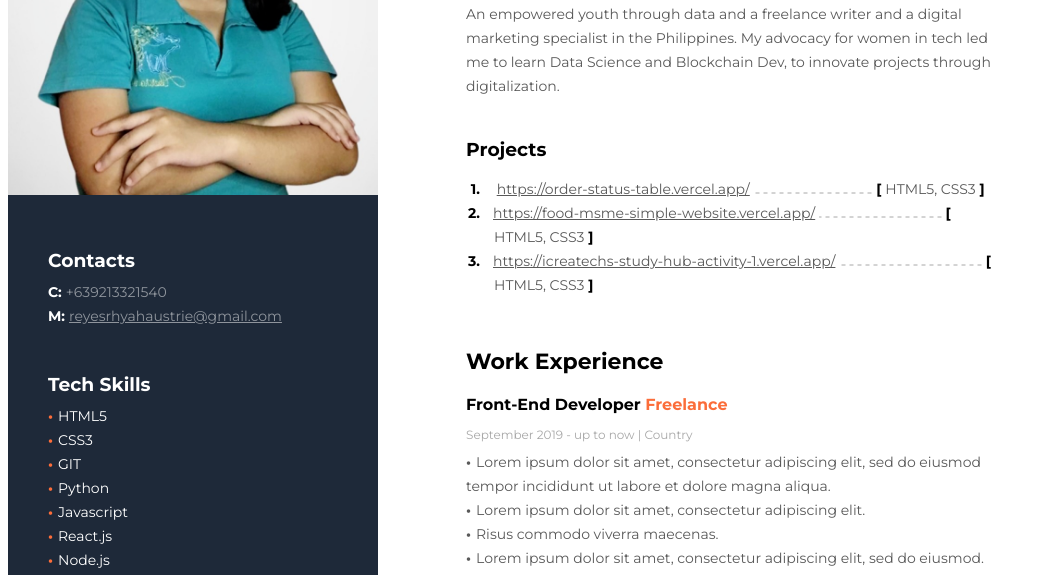
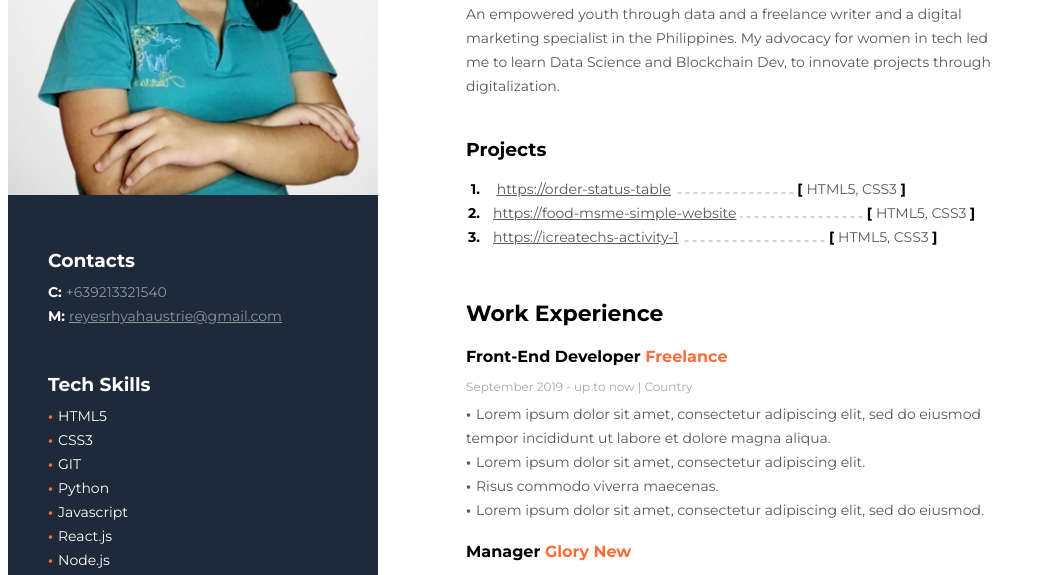
Before and after one commit to reyesrhyahaustrie/GoIT-Coding-Challenge-Homeworks, a plain HTML site: page RESUME PROJECT/index.html in a window 1280 px wide. Shown: the part 223-798 px from the top of the page, without its empty margins (0-1046 px from the left). Drawn offline with Linux system fonts and the light colour scheme.

Commit message:
Day 6 Commit

```diff
--- a/RESUME PROJECT/index.html
+++ b/RESUME PROJECT/index.html
@@ -72,7 +72,7 @@
         <ol>
             <li>
                 <a href="https://order-status-table.vercel.app/"
-                target="_blank">https://order-status-table.vercel.app/</a>
+                target="_blank">https://order-status-table</a>
                     <img src="./images/dashed_line_1.svg" alt="dashed-line"/>
                 <span>
                     [
@@ -83,7 +83,7 @@
                 </span>
             </li>
             <li><a href="https://food-msme-simple-website.vercel.app/"
-                target="_blank">https://food-msme-simple-website.vercel.app/</a>
+                target="_blank">https://food-msme-simple-website</a>
                     <img src="./images/dashed_line_2.svg" alt="dashed_line_2">
                 <span>
                     [
@@ -94,7 +94,7 @@
                 </span>
             </li>
             <li><a href="https://icreatechs-study-hub-activity-1.vercel.app/"
-                target="_blank">https://icreatechs-study-hub-activity-1.vercel.app/</a>
+                target="_blank">https://icreatechs-activity-1</a>
                     <img src="./images/dashed_line_3.svg" alt="dashed_line_3">
                 <span>
                     [
```
